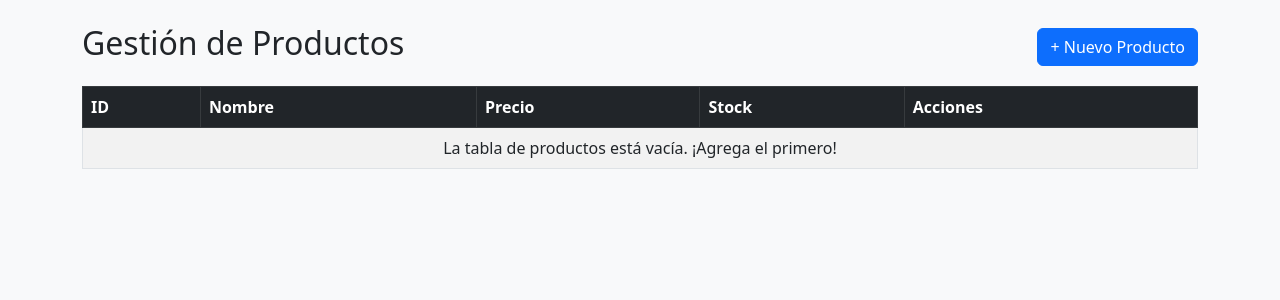
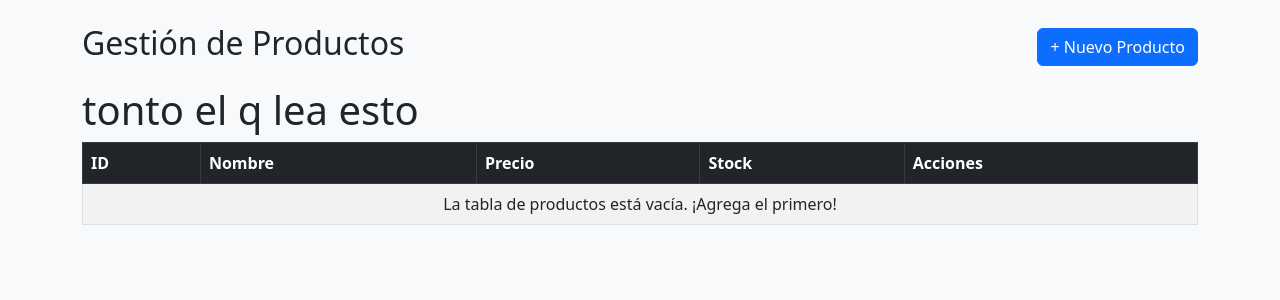
Before and after one commit to ramirezquirogafrancisco-source/tiendaonline, a Flask app: page /productos in a window 1280 px wide. Shown: the part 56-356 px from the top of the page. Run offline with Flask 3, Linux system fonts and the light colour scheme; data that the repository does not hold is empty.

Commit message:
tonto el q lo lea

```diff
--- a/templates/producto/index.html
+++ b/templates/producto/index.html
@@ -34,6 +34,7 @@
         <tr>
             <td colspan="5" class="text-center">La tabla de productos está vacía. ¡Agrega el primero!</td>
         </tr>
+        <h1>tonto el q lea esto</h1>
         {% endfor %}
     </tbody>
 </table>
```
